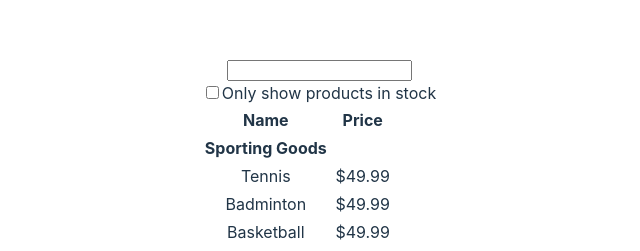
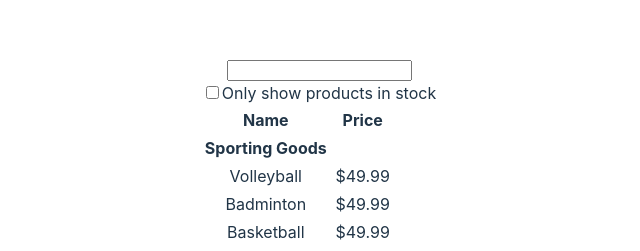
Before and after one commit to edwarquianzon/store, a React (Vite) app: page / in a window 1280 px wide. Shown: the part 192-443 px from the top of the page, without its empty margins (321-961 px from the left). Built offline with nearby package versions, Linux system fonts and the light colour scheme.

Commit message:
Change item name

```diff
--- a/src/components/ProductTable.jsx
+++ b/src/components/ProductTable.jsx
@@ -16,7 +16,7 @@ const ProductTable = () => {
             <Table.ColumnHeader colspan="2">Sporting Goods</Table.ColumnHeader>
           </Table.Row>
           <Table.Row>
-            <Table.Column>Tennis</Table.Column>
+            <Table.Column>Volleyball</Table.Column>
             <Table.Column>$49.99</Table.Column>
           </Table.Row>
           <Table.Row>
```
